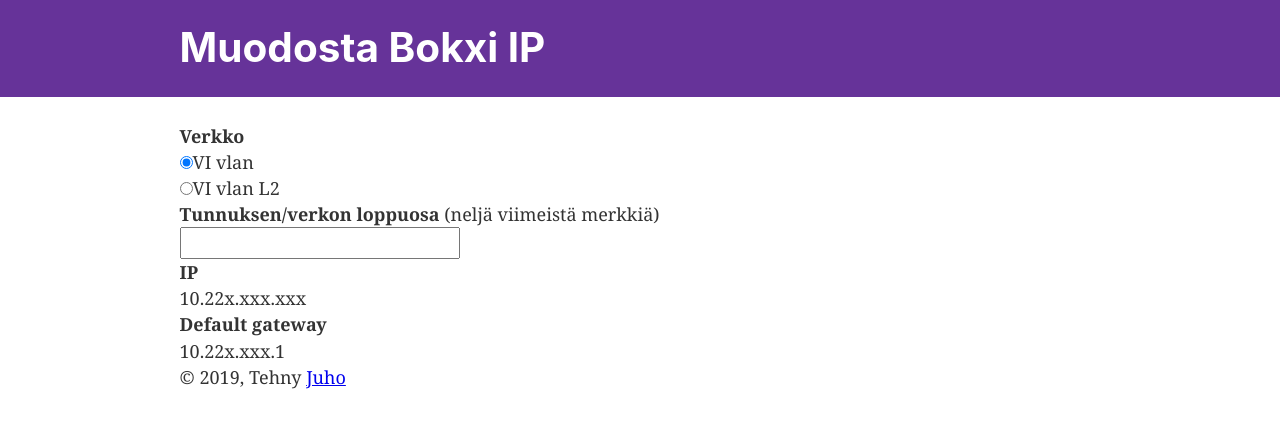
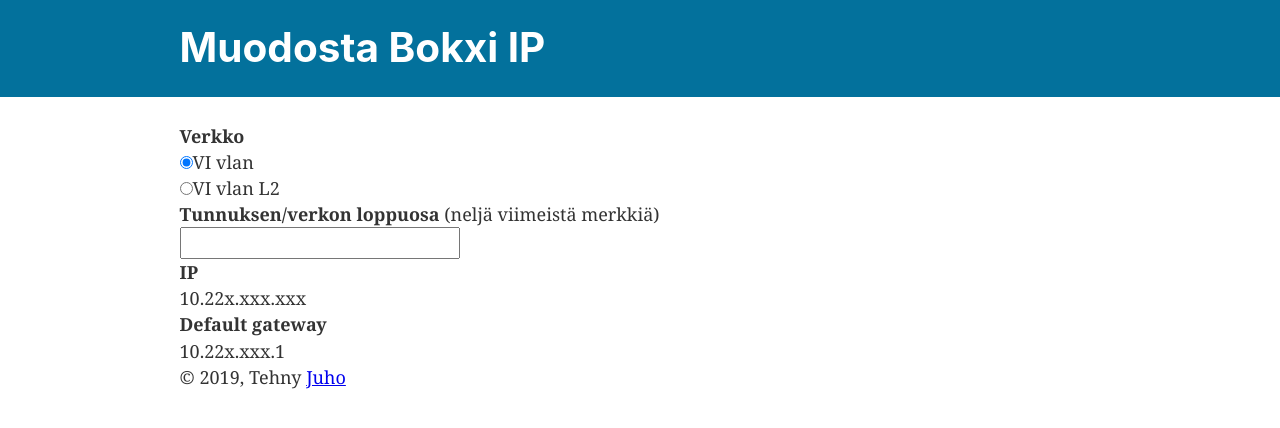
Before and after one commit to juhosa/bokxin-ip, a Gatsby site: page / in a window 1280 px wide. Built offline with nearby package versions, Linux system fonts and the light colour scheme; Gatsby itself is replaced by a stand-in of ours.

Commit message:
Vaihtaa Headerin taustavärin

```diff
--- a/src/components/header.js
+++ b/src/components/header.js
@@ -5,7 +5,7 @@ import React from "react"
 const Header = ({ siteTitle }) => (
   <header
     style={{
-      background: `rebeccapurple`,
+      background: `#03719c`,
       marginBottom: `1.45rem`,
     }}
   >
```
